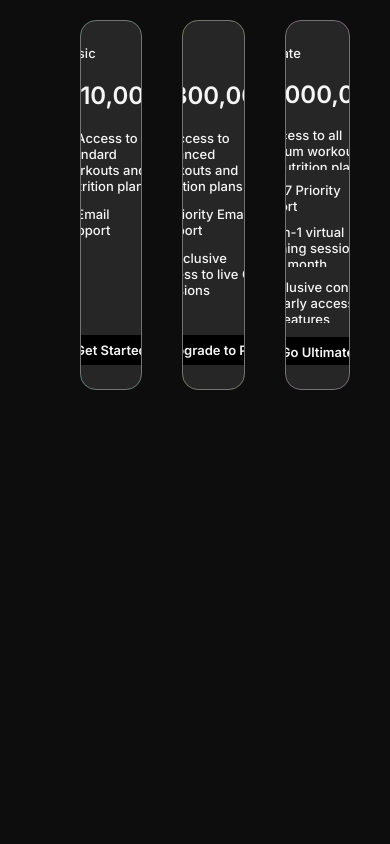
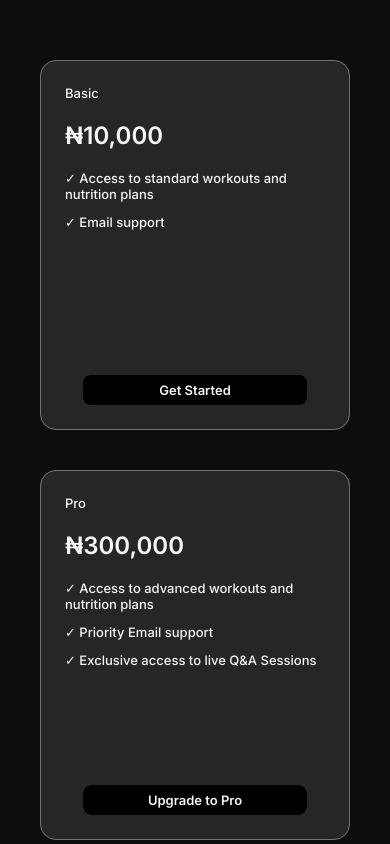
Before and after one commit to Vaden89/Pricing-Cards-Glow, a plain HTML site: page index.html in a window 390 px wide. Shown: the top 844 px of the page. Drawn offline with Linux system fonts and the light colour scheme.

Commit message:
mobile functionality

```diff
--- a/style.css
+++ b/style.css
@@ -3,18 +3,21 @@
   margin: 0;
   box-sizing: border-box;
   font-family: inter;
-  overflow: hidden;
 }
 
 body {
   padding: 20px 40px;
   background-color: #0d0d0d;
+  display: flex;
+  flex-direction: column;
+  align-items: center;
+  justify-content: center;
 }
 
 .c1 {
   background-color: rgba(0, 255, 255, 0.26);
   backdrop-filter: blur(40px);
-  position: relative;
+
   border-radius: 16px;
   overflow: hidden;
   border: none;
@@ -22,7 +25,7 @@ body {
 .c2 {
   background-color: rgba(255, 208, 0, 0.26);
   backdrop-filter: blur(40px);
-  position: relative;
+
   border-radius: 16px;
   overflow: hidden;
   border: none;
@@ -30,7 +33,6 @@ body {
 .c3 {
   background-color: rgba(255, 0, 255, 0.26);
   backdrop-filter: blur(40px);
-  position: relative;
   border-radius: 16px;
   overflow: hidden;
   border: none;
@@ -113,3 +115,9 @@ button:hover {
 .btn-glow1:hover {
   background-color: rgba(0, 255, 255, 0.616);
 }
+
+@media only screen and (max-width: 600px) {
+  .card-holder {
+    flex-direction: column;
+  }
+}
```
